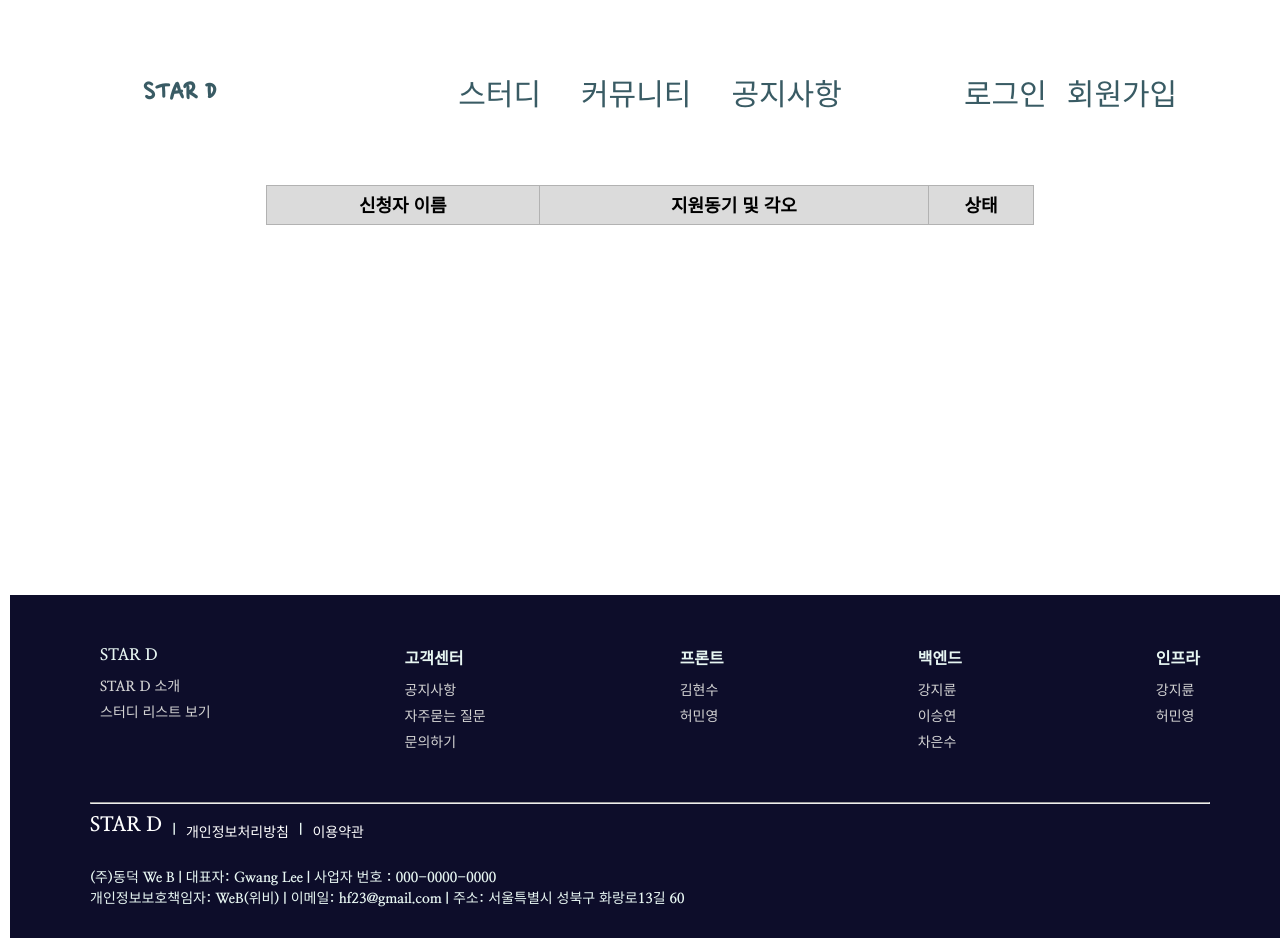
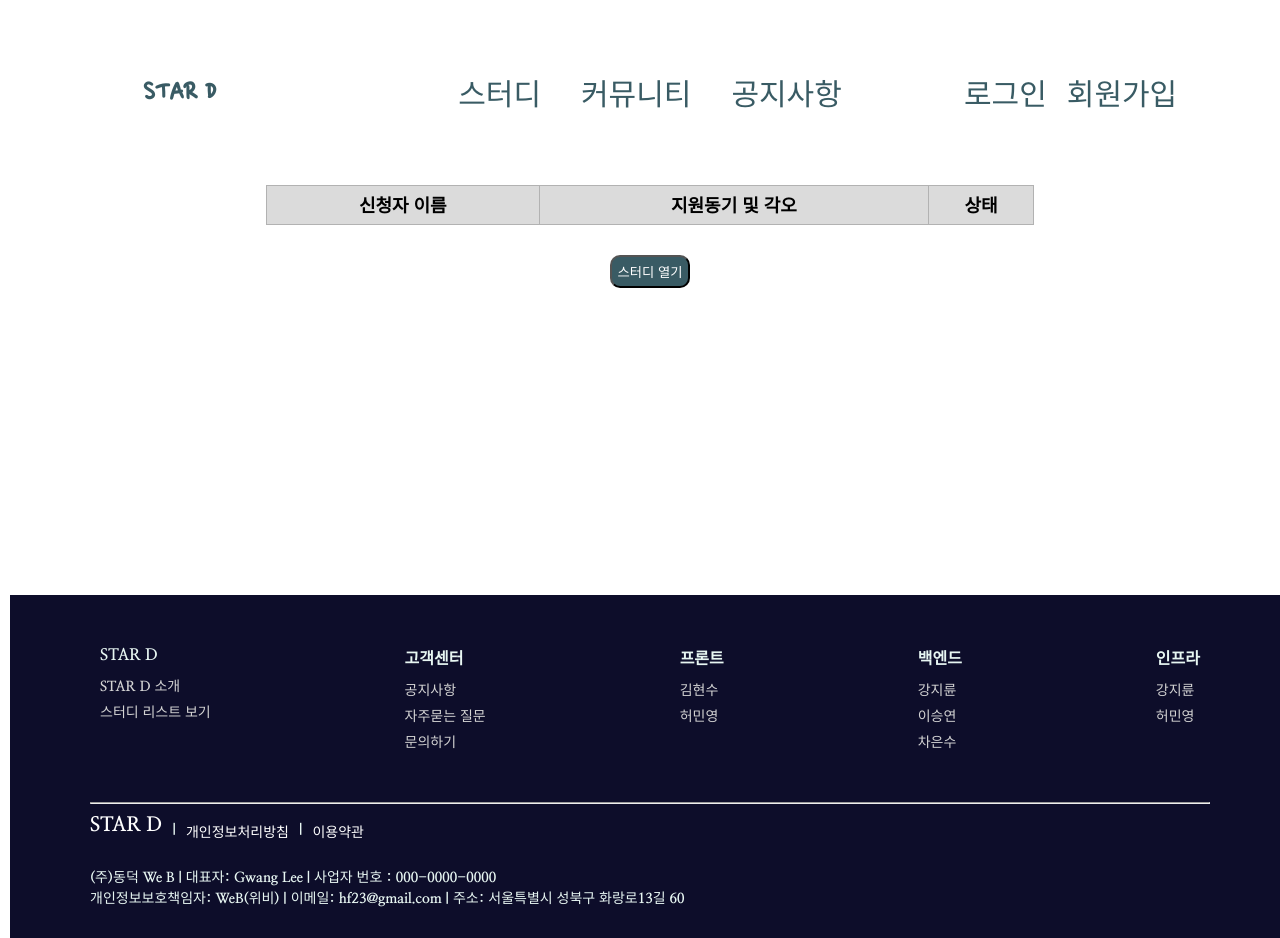
Before and after one commit to Hanium2023-WeB/starD, a React (Create React App) app in the folder src/main/frontend/: page /StudyApplyList/1 in a window 1280 px wide. Built offline with nearby package versions, Linux system fonts and the light colour scheme; the HTML template or start-up script is replaced by a standard one; a web font is replaced by a local one.

Commit message:
add openStudy button

```diff
--- a/src/main/frontend/src/css/study_css/ApplyList.css
+++ b/src/main/frontend/src/css/study_css/ApplyList.css
@@ -1,4 +1,6 @@
 .applylist{
+    display: flex;
+    flex-direction: column;
     min-height: 400px;
     margin-bottom: 10px;
 }
@@ -60,3 +62,15 @@
     align-items: center;
     flex-direction: column;
 }
+.openStudy{
+    display: flex;
+    width: 100%;
+    justify-content: center;
+}
+#open-btn{
+    margin-top: 30px;
+    background-color: #395B64;
+    color: white;
+    border-radius: 10px;
+    padding: 5px;
+}
--- a/src/main/frontend/src/pages/studypage/StudyApplyList.js
+++ b/src/main/frontend/src/pages/studypage/StudyApplyList.js
@@ -72,6 +72,9 @@ const StudyApplyList = () => {
             {/*))}*/}
         </table>
             </div>
+                <div className={"openStudy"}>
+                    <button id={"open-btn"}>스터디 열기</button>
+                </div>
             </div>
         </div>
     )
```
